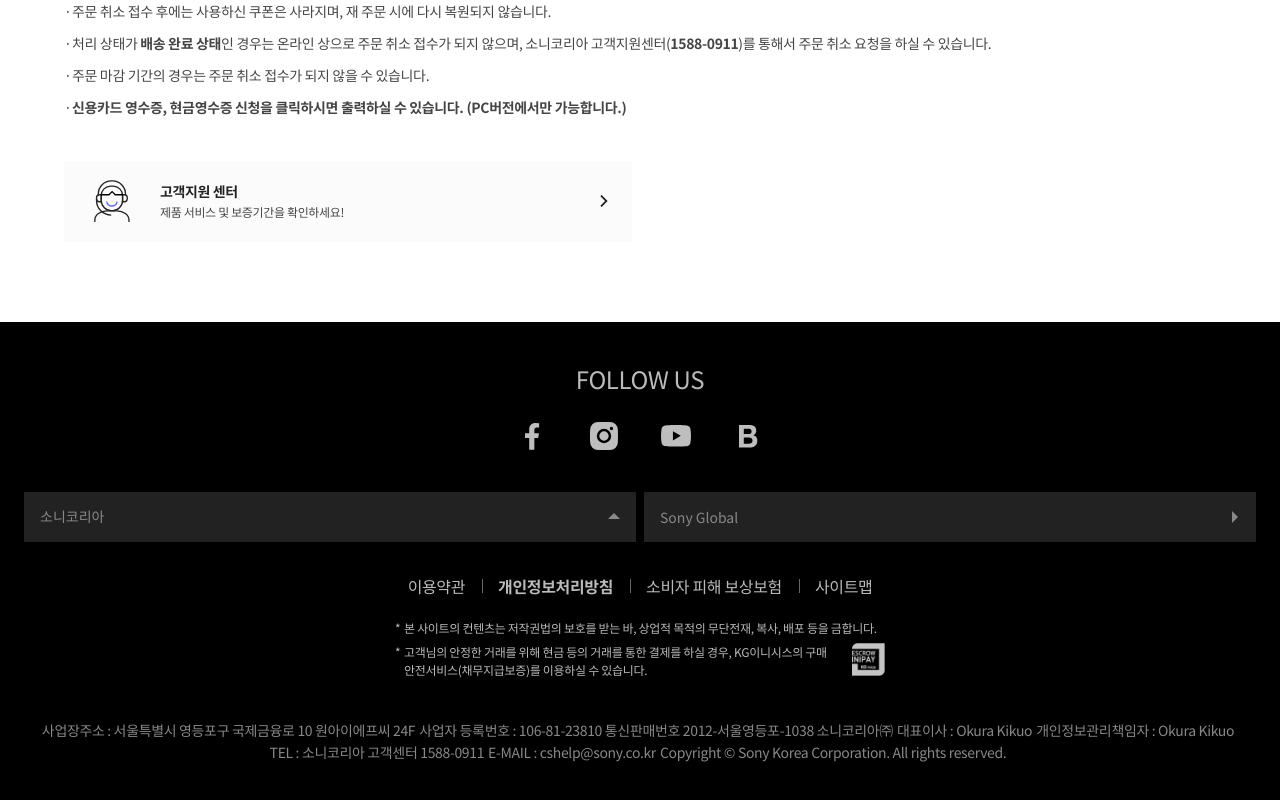
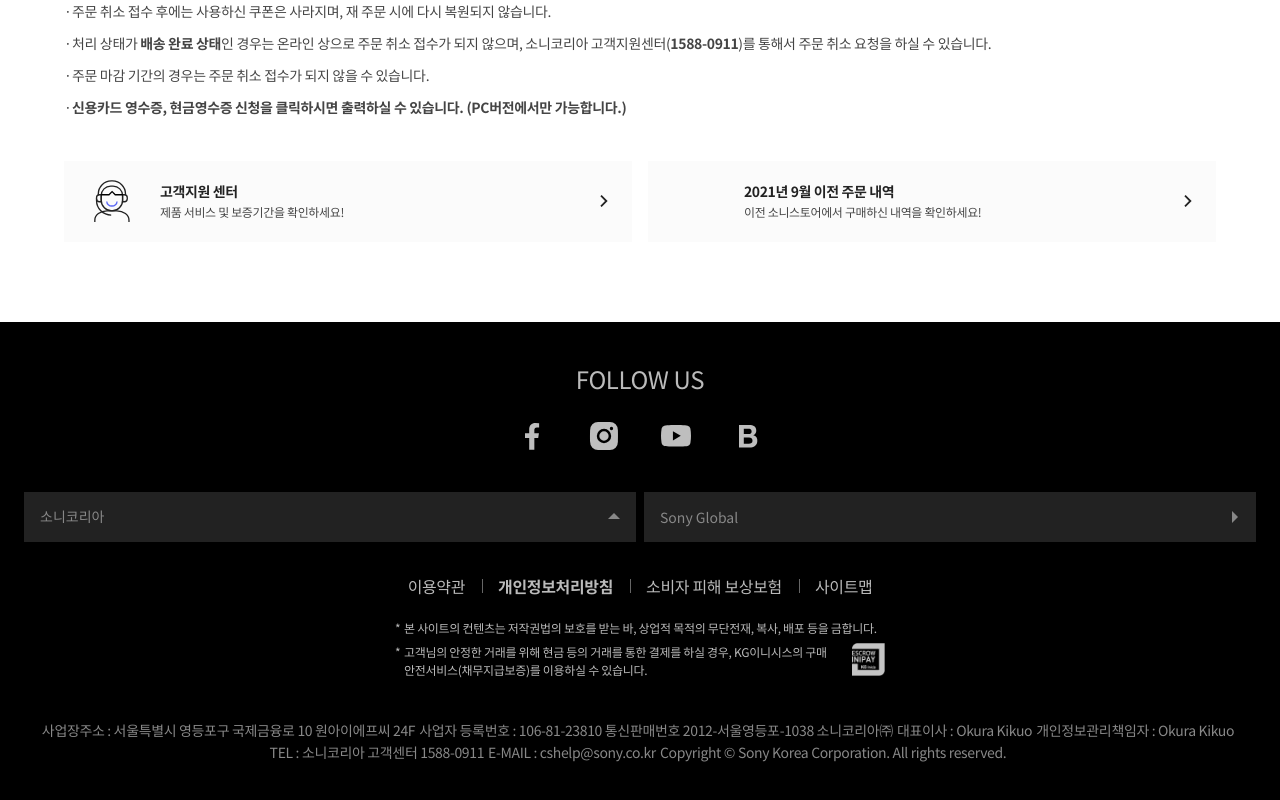
Before and after one commit to sokWebAdmin/sony-store-react, a React app: page /my-page/order-list in a window 1280 px wide. Shown: the part 1258-2058 px from the top of the page. Built offline with nearby package versions, Linux system fonts and the light colour scheme; no server answers; a web font is replaced by a local one.

Commit message:
feat: add old order list link markup

```diff
--- a/src/pages/mypage/orderList.js
+++ b/src/pages/mypage/orderList.js
@@ -273,6 +273,18 @@ export default function OrderList() {
                   <p className="txt">제품 서비스 및 보증기간을 확인하세요!</p>
                 </div>
               </a>
+              {/* TODO: svg 파일 누락됨 문의중 https://nhnent.dooray.com/project/posts/3089165614751281840 */}
+              <a
+                href="/dist/html/mypage/oldOrderList.html"
+                class="box_link_inner ico_type4"
+              >
+                <div class="txt_box">
+                  <p class="tit">2021년 9월 이전 주문 내역</p>
+                  <p class="txt">
+                    이전 소니스토어에서 구매하신 내역을 확인하세요!
+                  </p>
+                </div>
+              </a>
             </div>
           </div>
         </div>
```
